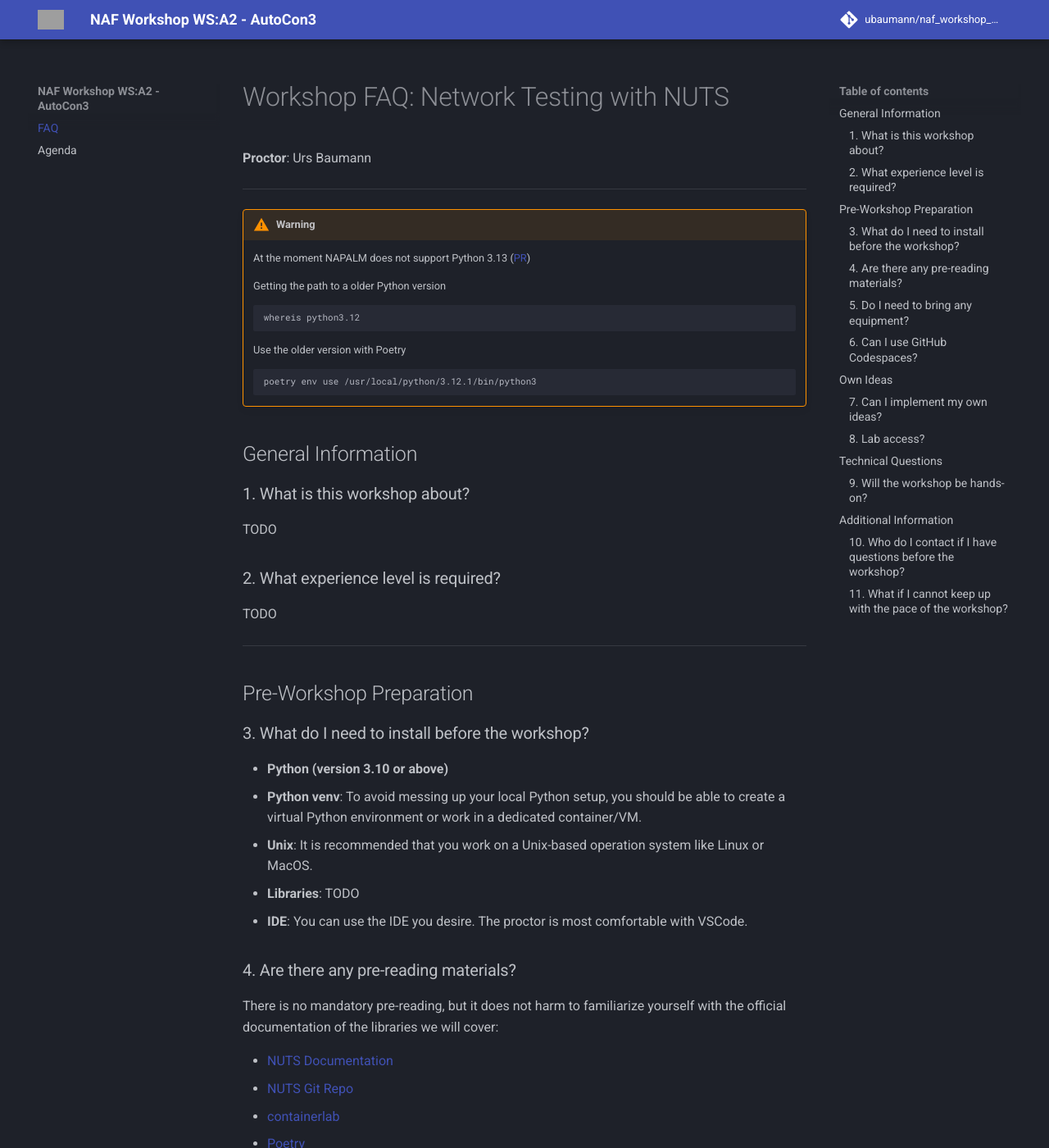
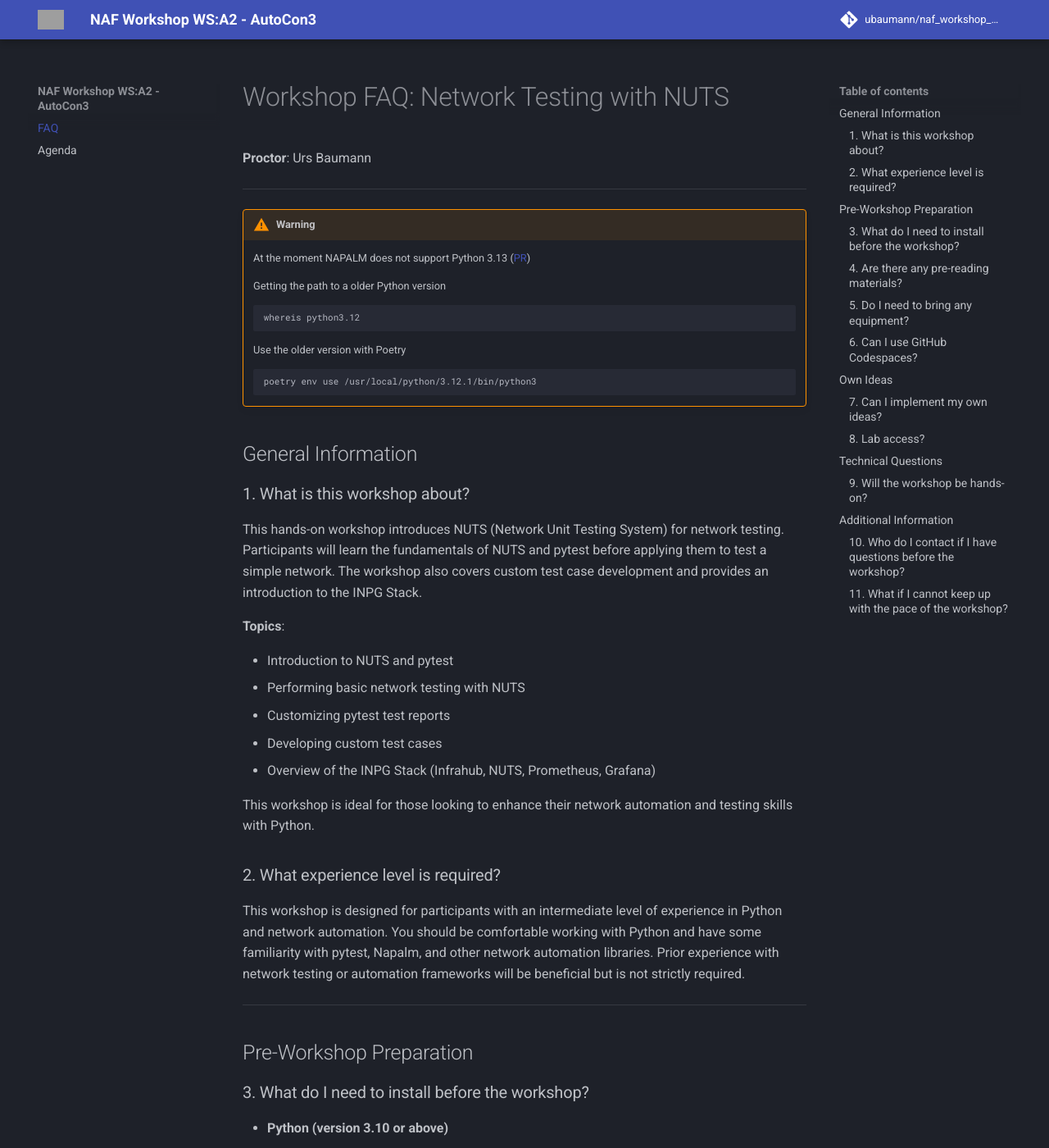
Before and after one commit to ubaumann/naf_workshop_NUTS, an MkDocs documentation site: the page built from docs/index.md, in a window 1280 px wide and 1400 px high. Shown: the whole window at 82% size. Built offline with MkDocs 1.6.1 and Material for MkDocs 9.7.7, drawn with Linux system fonts in a browser that asks for light colours; comment, search, counter and statistics services are not loaded; grey boxes are pictures that could not be loaded.

Commit message:
Update general information section

```diff
--- a/docs/index.md
+++ b/docs/index.md
@@ -20,10 +20,22 @@
 ## General Information
 
 ### 1. What is this workshop about?
-TODO
+
+This hands-on workshop introduces NUTS (Network Unit Testing System) for network testing. Participants will learn the fundamentals of NUTS and pytest before applying them to test a simple network. The workshop also covers custom test case development and provides an introduction to the INPG Stack.
+
+**Topics**:
+
+- Introduction to NUTS and pytest
+- Performing basic network testing with NUTS
+- Customizing pytest test reports
+- Developing custom test cases
+- Overview of the INPG Stack (Infrahub, NUTS, Prometheus, Grafana)
+
+This workshop is ideal for those looking to enhance their network automation and testing skills with Python.
 
 ### 2. What experience level is required?
-TODO
+
+This workshop is designed for participants with an intermediate level of experience in Python and network automation. You should be comfortable working with Python and have some familiarity with pytest, Napalm, and other network automation libraries. Prior experience with network testing or automation frameworks will be beneficial but is not strictly required.
 
 ---
 
```
